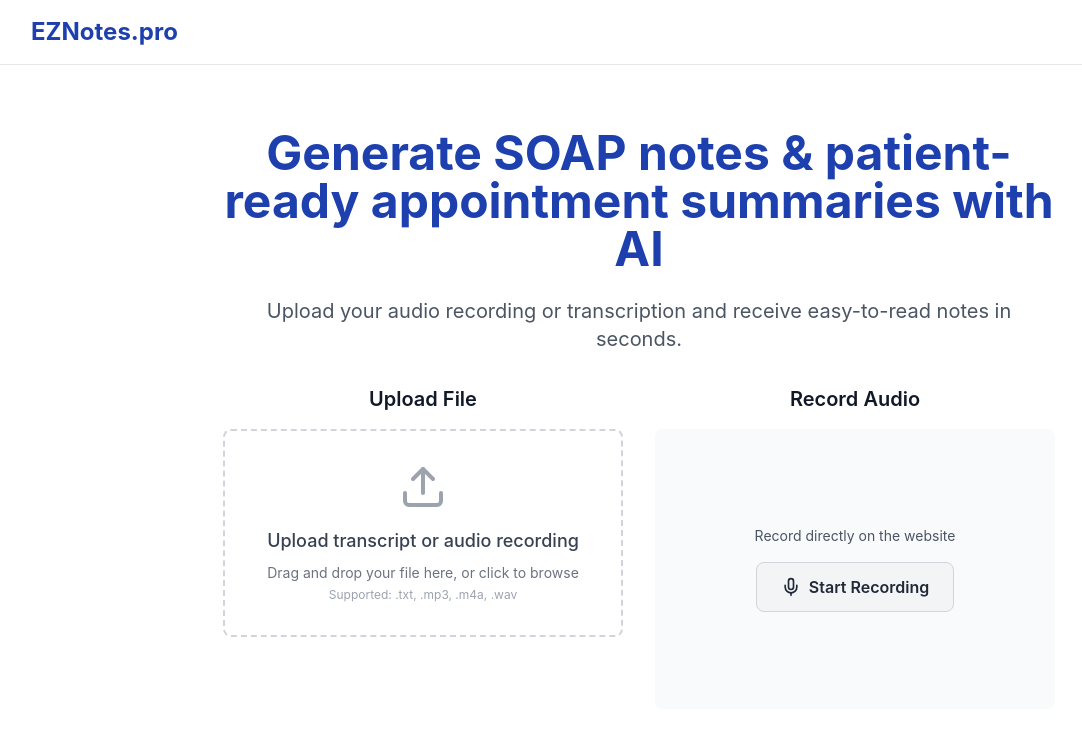
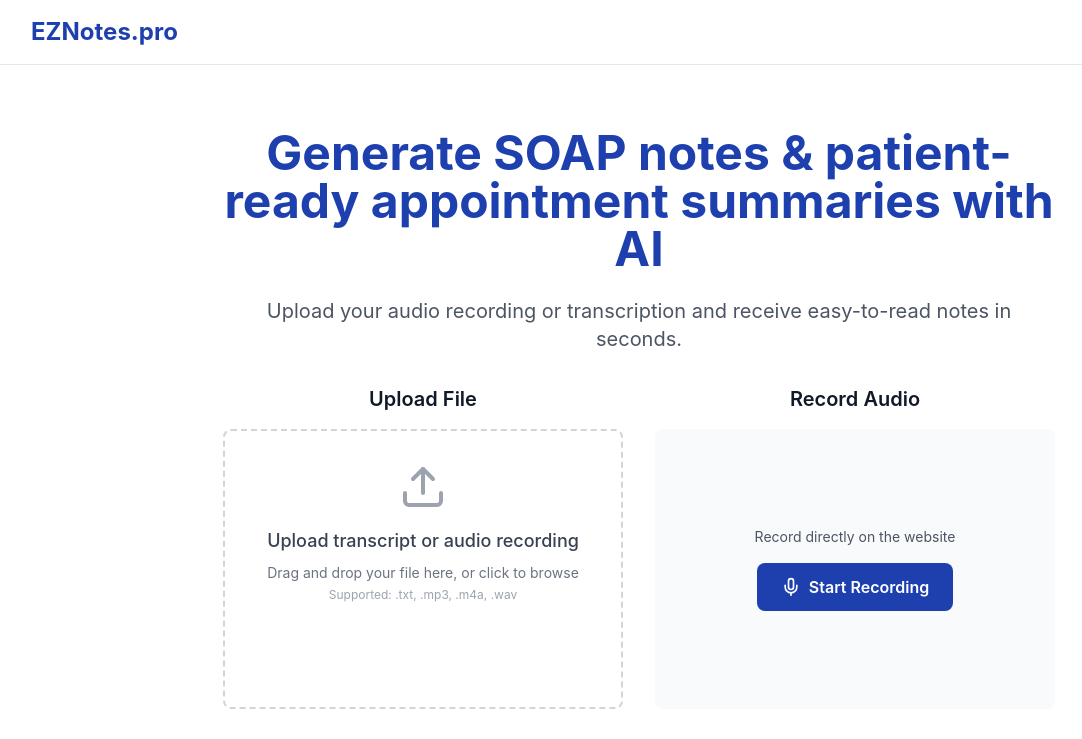
Before and after one commit to StanislavDev3241/ClearlyAI, a React (Vite) app: page / in a window 1280 px wide. Shown: the top 739 px of the page, without its empty margins (1-1083 px from the left). Built offline with nearby package versions, Linux system fonts and the light colour scheme.

Commit message:
Fix UI styling: make Start Recording button consistent and equalize section heights

```diff
--- a/src/App.tsx
+++ b/src/App.tsx
@@ -613,7 +613,7 @@ Your oral health is excellent! Keep up the great work with your daily dental car
                   Upload File
                 </h3>
                 <div
-                  className="upload-area"
+                  className="upload-area min-h-[280px]"
                   onDrop={handleDrop}
                   onDragOver={handleDragOver}
                   onClick={() => fileInputRef.current?.click()}
@@ -660,7 +660,7 @@ Your oral health is excellent! Keep up the great work with your daily dental car
                           setShowRecorder(true);
                           setTimeout(startRecording, 100);
                         }}
-                        className="btn-secondary inline-flex items-center"
+                        className="btn-primary inline-flex items-center"
                         disabled={isUploading || !!output}
                       >
                         <Mic className="h-5 w-5 mr-2" />
```
